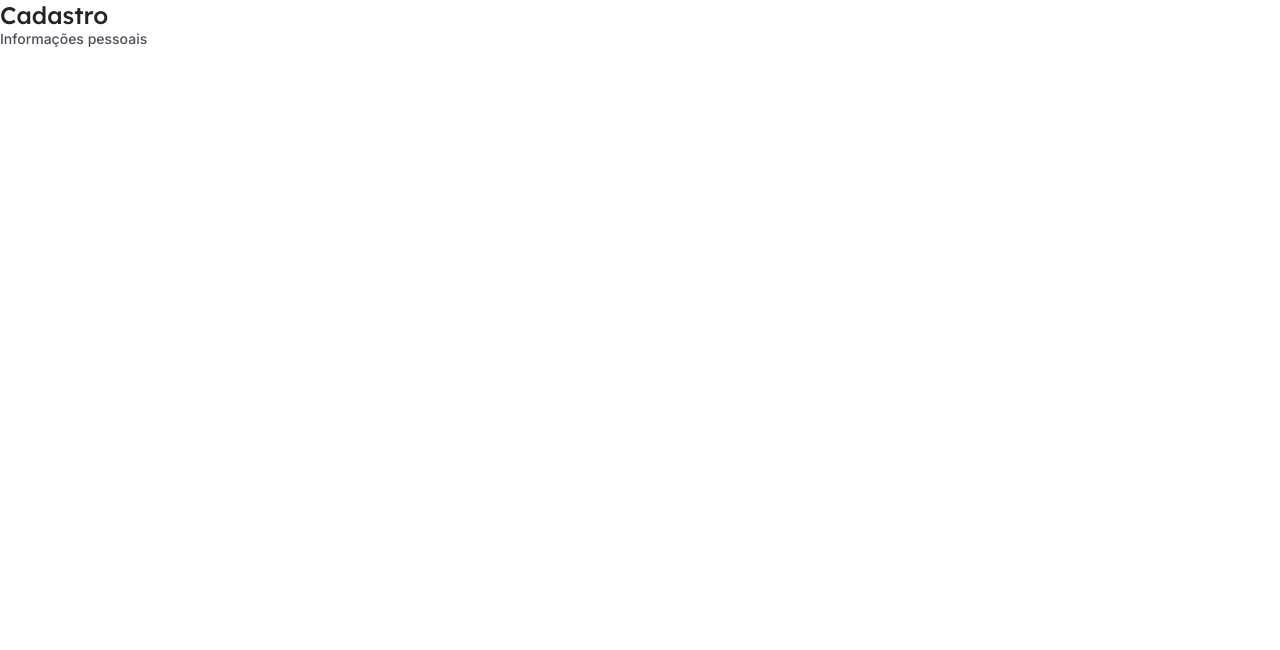
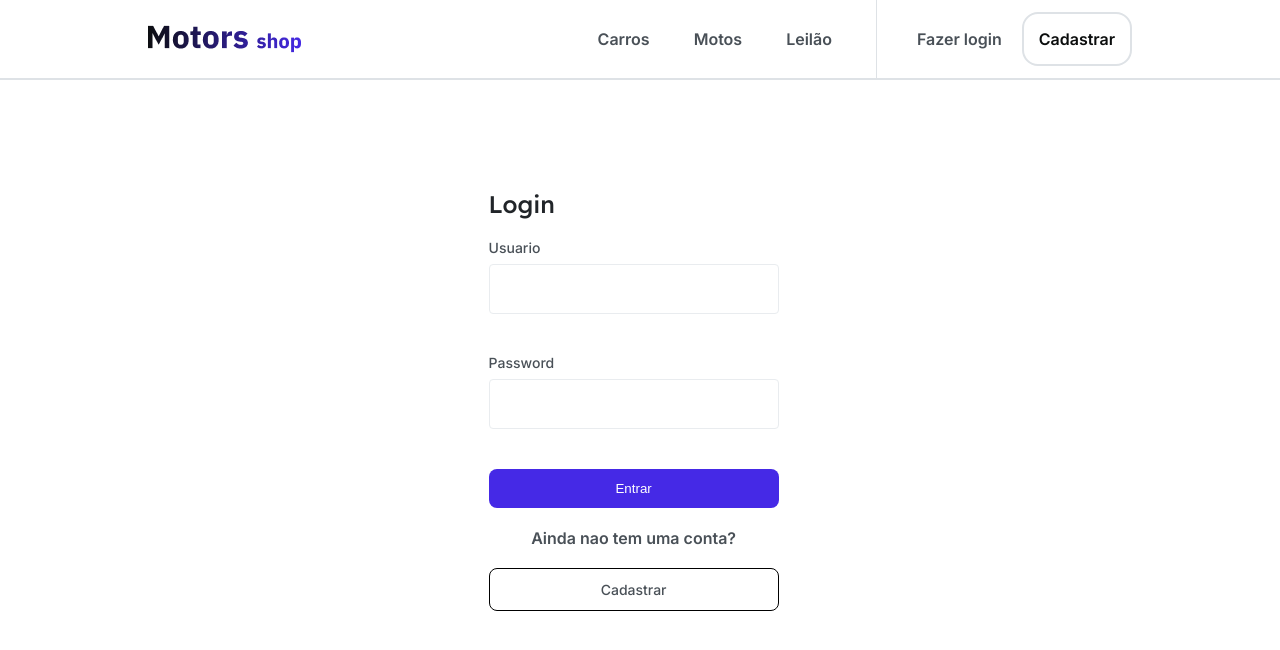
Before and after one commit to projeto-m6/frontend, a React (Vite) app: page /register in a window 1280 px wide. Shown: the top 650 px of the page. Built offline with nearby package versions, Linux system fonts and the light colour scheme.

Commit message:
create login page

```diff
--- /dev/null
+++ b/src/components/Header/index.tsx
@@ -0,0 +1,27 @@
+import * as S from "./style";
+import Logo from "../../assets/Motors shop.png";
+import { B1600, H5500 } from "../../styles/typography";
+
+export const Header = () => {
+  return (
+    <S.ContainerHeader>
+      <img src={Logo} alt="" />
+      <S.NavLinks>
+        <S.Links>
+          <B1600>Carros</B1600>
+          <B1600>Motos</B1600>
+          <B1600>Leilão</B1600>
+        </S.Links>
+
+        <S.NavButtons>
+          <button className="login">
+            <B1600>Fazer login</B1600>
+          </button>
+          <button className="register">
+            <B1600>Cadastrar</B1600>
+          </button>
+        </S.NavButtons>
+      </S.NavLinks>
+    </S.ContainerHeader>
+  );
+};
--- /dev/null
+++ b/src/components/Header/style.ts
@@ -0,0 +1,67 @@
+import { styled } from "../../styles/stitches.config";
+
+export const ContainerHeader = styled("div", {
+  width: "100vw",
+  height: "80px",
+  display: "flex",
+  alignItems: "center",
+  justifyContent: "space-around",
+  background: "#FDFDFD",
+  borderBottom: "2px solid #DEE2E6",
+  backgroundColor: "#ffffff",
+});
+
+export const NavLinks = styled("div", {
+  display: "flex",
+  gap: "20px",
+  height: "100%",
+});
+
+export const Links = styled("div", {
+  display: "flex",
+  gap: "44px",
+  borderRight: "1px solid #DEE2E6",
+  paddingRight: "44px",
+  height: "100%",
+  alignItems: "center",
+  justifyContent: "center",
+
+  p: {
+    cursor: "pointer",
+  },
+
+  "p:hover": {
+    color: "$grey3",
+  },
+});
+
+export const NavButtons = styled("div", {
+  alignItems: "center",
+  justifyContent: "center",
+  paddingLeft: "20px",
+  height: "100%",
+  display: "flex",
+  gap: "20px",
+
+  ".login": {
+    background: "transparent",
+    border: "none",
+  },
+
+  ".register": {
+    background: "transparent",
+    border: "2px solid #DEE2E6",
+    padding: "15px",
+    borderRadius: "1rem",
+    boxShadow: "none",
+
+    p: {
+      color: "#0B0D0D",
+    },
+  },
+
+  "button:hover p": {
+    color: "$grey3",
+    borderColor: "$grey3",
+  },
+});
--- a/src/pages/register/index.tsx
+++ b/src/pages/register/index.tsx
@@ -1,12 +1,35 @@
-import { B2500, H5500 } from '../../styles/typography';
+import { useForm } from "react-hook-form";
+import { Header } from "../../components/Header";
+import { Input } from "../../components/Input";
+import { B1600, B2500, H5500 } from "../../styles/typography";
+import * as S from "./styles";
 
 export const Register = () => {
+  const {
+    register,
+    handleSubmit,
+    formState: { errors },
+  } = useForm({});
+
   return (
-    <div>
-      <form>
-        <H5500>Cadastro</H5500>
-        <B2500>Informações pessoais</B2500>
-      </form>
-    </div>
+    <>
+      <Header />
+      <S.Container>
+        <S.ContainerLogin>
+          <H5500>Login</H5500>
+
+          <form>
+            <Input label="Usuario" name="user" register={register} />
+            <Input label="Password" name="password" register={register} />
+
+            <button>Entrar</button>
+          </form>
+          <div className="containerRegister">
+            <B1600>Ainda nao tem uma conta?</B1600>
+            <button><B2500>Cadastrar</B2500></button>
+          </div>
+        </S.ContainerLogin>
+      </S.Container>
+    </>
   );
 };
--- a/src/pages/register/styles.ts
+++ b/src/pages/register/styles.ts
@@ -0,0 +1,66 @@
+import { styled } from "../../styles/stitches.config";
+
+export const Container = styled("div", {
+  width: "99vw",
+  height: "80vh",
+  display: "flex",
+  alignItems: "center",
+  justifyContent: "center",
+});
+
+export const ContainerLogin = styled("div", {
+  width: "330px",
+  height: "max-content",
+  padding: "20px",
+  borderRadius: "1rem",
+  display: "flex",
+  flexDirection: "column",
+  gap: "20px",
+
+  form: {
+    display: "flex",
+    flexDirection: "column",
+    gap: "40px",
+  },
+
+  "form > button": {
+    display: "flex",
+    flexDirection: "row",
+    justifyContent: "center",
+    alignItems: "center",
+    padding: "12px 28px",
+    background: "#4529E6",
+    border: "none",
+    color: "white",
+    borderRadius: "0.5rem",
+  },
+
+  input: {
+    height: "40px",
+  },
+
+  ".containerRegister": {
+    display: "flex",
+    alignItems: "center",
+    justifyContent: "center",
+    flexDirection: "column",
+    gap: "20px",
+  },
+
+  ".containerRegister > button": {
+    width: "100%",
+    display: "flex",
+    flexDirection: "row",
+    justifyContent: "center",
+    alignItems: "center",
+    padding: "12px 28px",
+    background: "transparent",
+    border: "1px solid black",
+    color: "black",
+    borderRadius: "0.5rem",
+  },
+
+  "button:hover": {
+    opacity: ".7",
+  },
+});
```
Also changed, not shown: src/assets/Motors shop.png (added).
